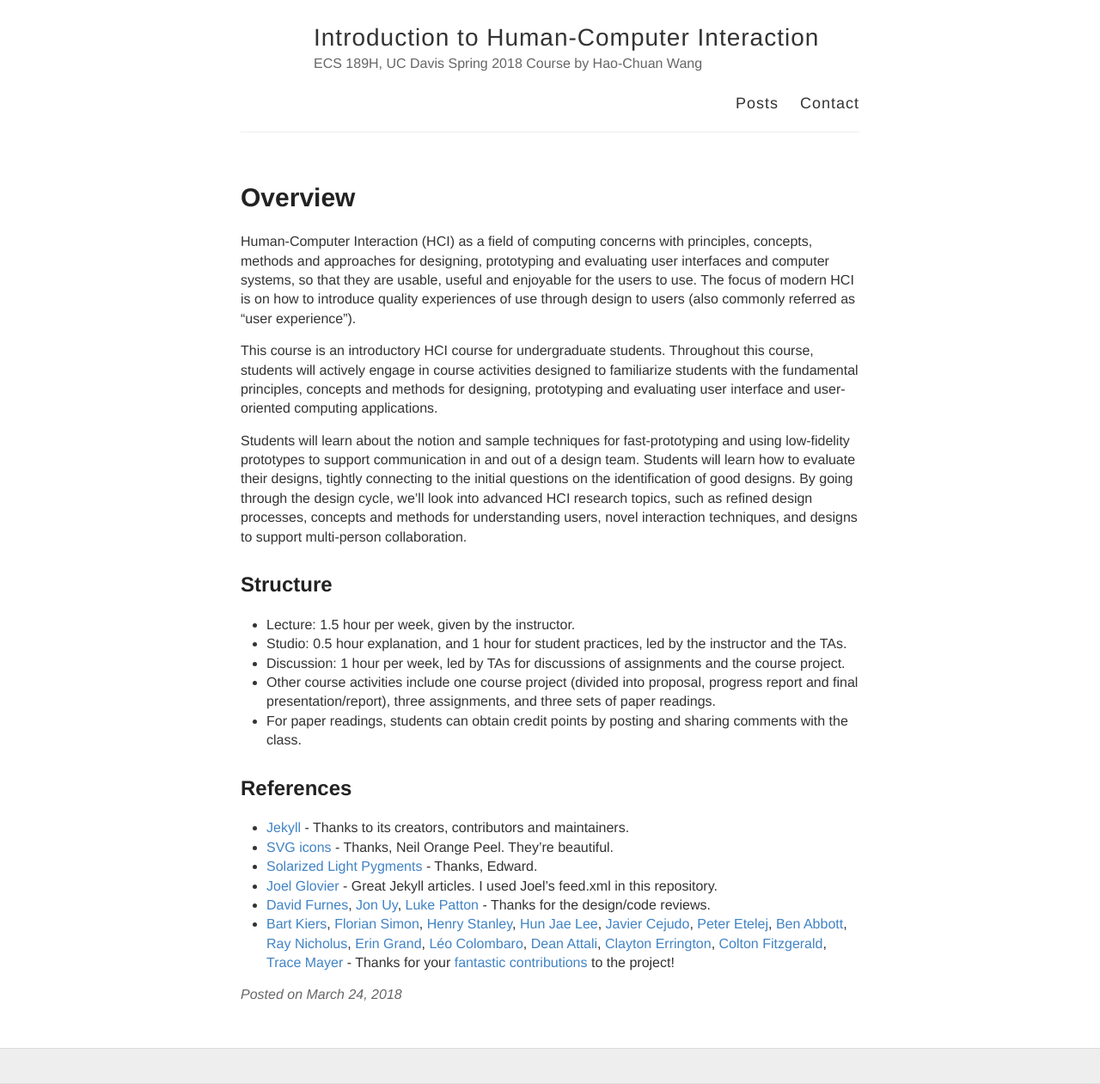
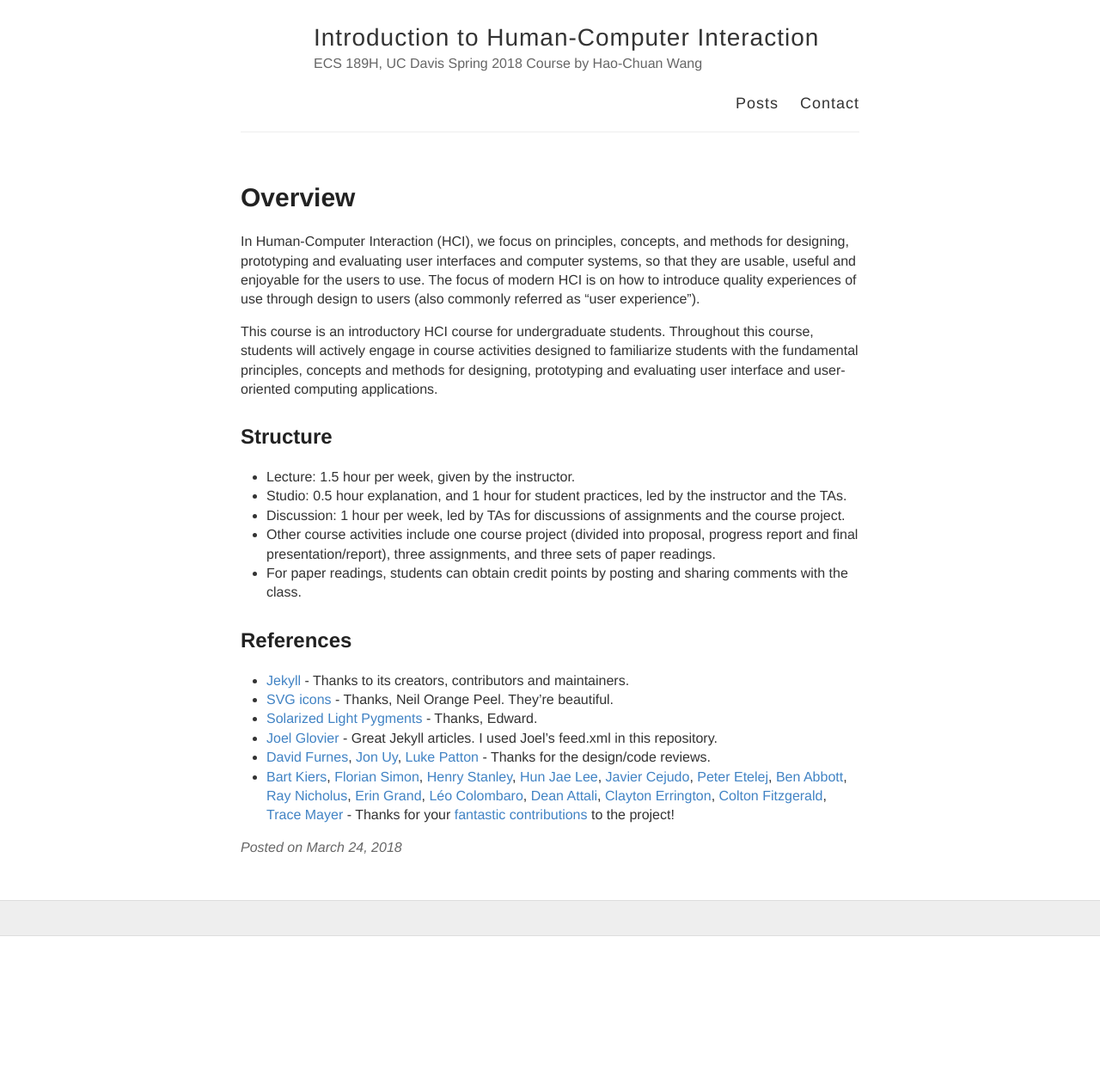
Before and after one commit to hciwang/hciwang.github.io, a Jekyll site: the page built from _posts/2018-3-24-About.md, in a window 1280 px wide. Shown: the whole page at 86% size. Built offline with Jekyll 4.4.1, drawn with Linux system fonts in a browser that asks for light colours; after the commit the page ends 1089 px from its top, so only the background shows below that.

Commit message:
Update 2018-3-24-About.md

```diff
--- a/_posts/2018-3-24-About.md
+++ b/_posts/2018-3-24-About.md
@@ -3,12 +3,9 @@ layout: post
 title: Overview
 ---
 
-Human-Computer Interaction (HCI) as a field of computing concerns with principles, concepts, methods and approaches for designing, prototyping and evaluating user interfaces and computer systems, so that they are usable, useful and enjoyable for the users to use. The focus of modern HCI is on how to introduce quality experiences of use through design to users (also commonly referred as "user experience").
+In Human-Computer Interaction (HCI), we focus on principles, concepts, and methods for designing, prototyping and evaluating user interfaces and computer systems, so that they are usable, useful and enjoyable for the users to use. The focus of modern HCI is on how to introduce quality experiences of use through design to users (also commonly referred as "user experience").
 
 This course is an introductory HCI course for undergraduate students. Throughout this course, students will actively engage in course activities designed to familiarize students with the fundamental principles, concepts and methods for designing, prototyping and evaluating user interface and user-oriented computing applications.
-
-Students will learn about the notion and sample techniques for fast-prototyping and using low-fidelity prototypes to support communication in and out of a design team. Students will learn how to evaluate their designs, tightly connecting to the initial questions on the identification of good designs. By going through the design cycle, we'll look into advanced HCI research topics, such as refined design processes, concepts and methods for understanding users, novel interaction techniques, and designs to support multi-person collaboration.
-
 
 ## Structure
 
```
